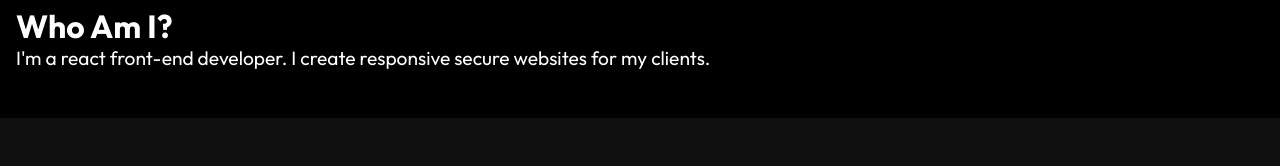
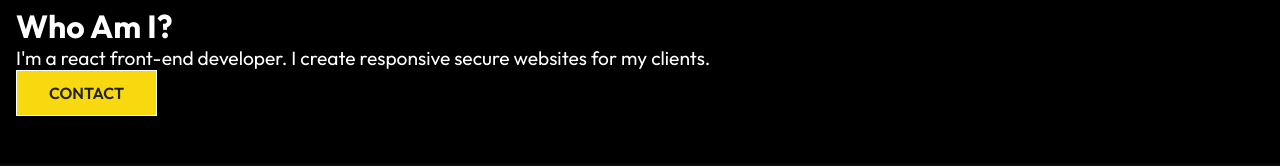
Before and after one commit to yeabtsega45/My-Portfolio, a React (Create React App) app: page /about in a window 1280 px wide. Shown: the part 490-656 px from the top of the page. Built offline with nearby package versions, Linux system fonts and the light colour scheme.

Commit message:
working on about content

```diff
--- a/src/Components/AboutContent.js
+++ b/src/Components/AboutContent.js
@@ -1,5 +1,6 @@
 import React from "react";
 import "./AboutContent.css";
+import { Link } from "react-router-dom";
 
 function AboutContent() {
   return (
@@ -10,6 +11,9 @@
           I'm a react front-end developer. I create responsive secure websites
           for my clients.
         </p>
+        <Link to="/contact">
+          <button className="btn">Contact</button>
+        </Link>
       </div>
       <div className="right"></div>
     </div>
```
